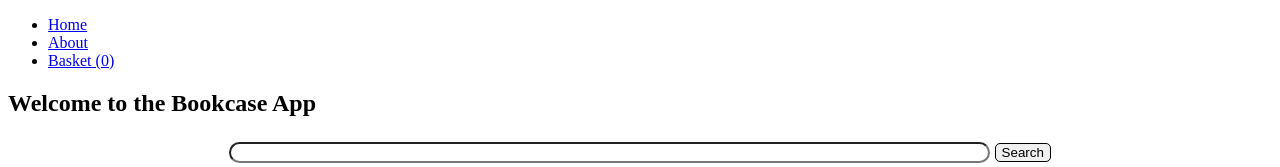
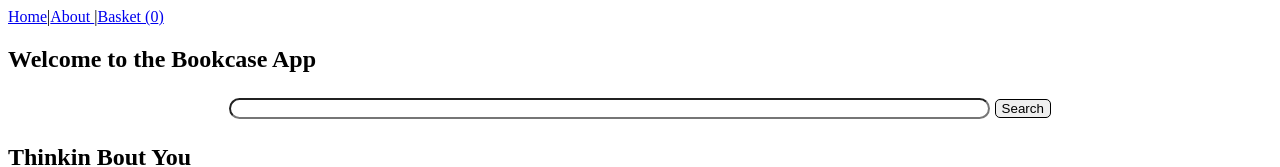
Before and after one commit to black-codher-bootcamp-2022-daly/unit-04-react-assessment-suzi01, a React (Create React App) app: page / in a window 1280 px wide. Shown: the top 167 px of the page. Built offline with nearby package versions, Linux system fonts and the light colour scheme.

Commit message:
Working on other tests

```diff
--- a/src/App.js
+++ b/src/App.js
@@ -1,4 +1,4 @@
-import React, {useEffect, useState} from 'react';
+import React, {Fragment, useEffect, useState} from 'react';
 import './styles/App.css';
 import data from './models/data.json'
 import {BrowserRouter as Router, Routes, Route} from 'react-router-dom'
@@ -15,6 +15,7 @@ function App() {
   const [basket, setBasket] = useState([])
   const [count, setCount] = useState(0)
   const [total, setTotal] = useState(0)
+  const [term, setTerm] = useState("")
 
 
   function addToBasket(id){
@@ -59,7 +60,7 @@ function App() {
 
 
 
-  async function findProducts(value){
+  async function search(value){
     const url = `https://itunes.apple.com/search?term=${value}&limit=10`
 
      // useEffect(() => {
@@ -80,12 +81,13 @@ function App() {
 
 
   function Home() {
-    const [keyword, setKeyword] = useState("")
+    const [term, setTerm] = useState("")
     // console.log("This", books)
     return <>
             <Header itemCount={basket.length}/>
             <h2>Welcome to the Bookcase App</h2>
-            <Search keyword={keyword} setKeyword={setKeyword} findProducts={findProducts}/>
+            {/* <Search keyword={keyword} setKeyword={setKeyword} search={search}/> */}
+            <Search term={term} setTerm={setTerm} search={search}/>
             <ProductList products={products} location="library" addToBasket={addToBasket} />
           </>
 
@@ -106,13 +108,15 @@ function App() {
   return <>
     <Router>
       <Routes>
-        <Route path="/" element={<Home />} />
+        <Route exact path="/" element={<Home />} />
         <Route path="basket" element={<BasketList />} />
         <Route path="about" element={<About />} />
       </Routes>
     </Router>
     </>
 
+
+
 }
 
 export default App;
--- a/src/components/Basket.js
+++ b/src/components/Basket.js
@@ -13,7 +13,7 @@ const Basket = ({basket, ...props}) => {
     <BasketCount />    */}
     {/* {products.length !== 0 && products.map(product => <Product key={product.id} media={product} addToBasket={props.addToBasket}/>)} */}
     {/* {basket.length ===0 ? 'Sorry, no items in basket' : <Product location="basket" products={basket} />} */}
-    {basket.map(basketItem => <Product location ="basket" key={basketItem.trackId} media={basketItem} removeFromBasket={props.removeFromBasket} />)}
+    {basket.length ===0 ? 'Sorry, no items in basket' : basket.map(basketItem => <Product location ="basket" key={basketItem.trackId} media={basketItem} removeFromBasket={props.removeFromBasket} />)}
     <BasketTotal basketTotal={props.basketTotal}/>
   </>
 
--- a/src/components/Header.js
+++ b/src/components/Header.js
@@ -3,11 +3,7 @@ import { Link } from 'react-router-dom'
 
 const Header = (props) => {
   return<>
-  <ul>
-      <li><Link to="/" id="homelink">Home</Link></li>
-      <li><Link to="/about"  id="aboutlink">About </Link></li>
-      <li><Link to="/basket" id="basketlink">Basket ({props.itemCount})</Link></li>
-  </ul>
+      <Link to="/" id="homelink">Home</Link>|<Link to="/about"  id="aboutlink">About </Link>|<Link to="/basket" id="basketlink">Basket ({props.itemCount})</Link>
   </>
 }
 
--- a/src/components/Search.js
+++ b/src/components/Search.js
@@ -1,16 +1,16 @@
 import React from 'react'
 
 const Search = (props) => {
-  const {keyword, setKeyword, findproducts} = props
+  const {term, setTerm, findproducts} = props
   return <>
     <form id="searchAPI" style={{alignContent:'center', textAlign:"center", padding:"5px"}} onSubmit={(event) => {
             event.preventDefault()
-            props.findProducts(props.keyword)
+            props.search(props.term)
             }}>
         {/* <p style={{color:"red"}}><em>{keyword && 'Keywords Typed: ' + keyword}</em></p> */}
         <input id="term" style={{borderRadius:"15px", width:"60%"}} type="text"
-            value={props.keyword}
-            onChange={(e) => props.setKeyword(e.target.value)}>
+            value={props.term}
+            onChange={(e) => props.setTerm(e.target.value)}>
         </input>
         <input style={{borderRadius:"5px", border:"solid 1px", marginLeft:"5px"}} type="submit" value="Search"  />
     </form>
```
